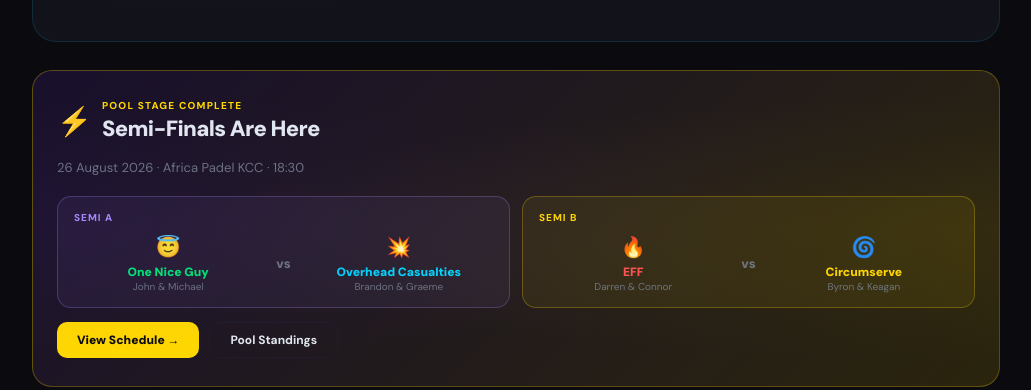
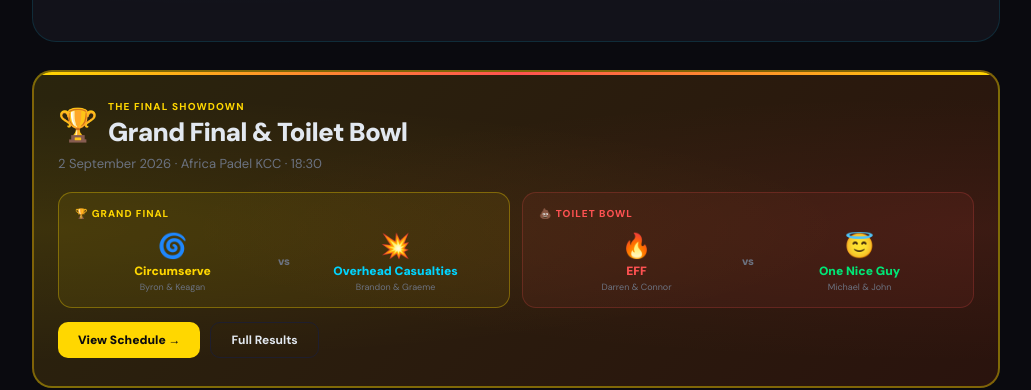
Before and after one commit to keaganstevenson/padel-league, a React (Create React App) app: page / in a window 1280 px wide. Shown: the part 446-836 px from the top of the page, without its empty margins (124-1155 px from the left). Built offline with nearby package versions, Linux system fonts and the light colour scheme.

Commit message:
Update App.js

```diff
--- a/src/App.js
+++ b/src/App.js
@@ -39,15 +39,15 @@ const SCHEDULE = [
     { t1:"t4", t2:"t1", scores:["7-6","6-4","7-6"], result:[2,0] },
     { t1:"t3", t2:"t2", scores:["6-1","6-2","7-5"], result:[2,0] },
   ]},
-  { round:6, date:"Tue, 19 Aug 2026", matches:[
-    { t1:"t2", t2:"t1", scores:["6-4","7-6","6-3"], result:[2,0] },
-    { t1:"t3", t2:"t4", scores:["6-3","6-1","6-3"], result:[2,0] },
+  { round:"SF", date:"Wed, 26 Aug 2026", matches:[
+    { t1:"t2", t2:"t4", scores:["7-6","6-4"],     result:[2,0] },
+    { t1:"t1", t2:"t3", scores:["7-5","6-4","6-4"], result:[2,1] },
   ]},
 ];
 
 const UPCOMING_FIXTURES = [
-  { id:"sf1", date:"2026-08-26", time:"18:30", venue:"Africa Padel KCC", teams:"🏆 SEMI A — One Nice Guy vs Overhead Casualties" },
-  { id:"sf2", date:"2026-08-26", time:"18:30", venue:"Africa Padel KCC", teams:"🏆 SEMI B — EFF vs Circumserve" },
+  { id:"gf1", date:"2026-09-02", time:"18:30", venue:"Africa Padel KCC", teams:"🏆 GRAND FINAL — Circumserve vs Overhead Casualties" },
+  { id:"tb1", date:"2026-09-02", time:"18:30", venue:"Africa Padel KCC", teams:"💩 TOILET BOWL — EFF vs One Nice Guy" },
 ];
 
 const SEASON1 = [
@@ -101,7 +101,8 @@ const SEASON3 = [
   { week:4, date:"05 Aug 2026", p1:"Michael", p2:"John",    p3:"Brandon", p4:"Graeme",  s:[6,7,6,1,6,1], w:1 },
   { week:5, date:"12 Aug 2026", p1:"Darren",  p2:"Connor",  p3:"Brandon", p4:"Graeme",  s:[7,6,6,4,7,6], w:1 },
   { week:6, date:"19 Aug 2026", p1:"Byron",   p2:"Keagan",  p3:"Brandon", p4:"Graeme",  s:[6,4,7,6,6,3], w:1 },
-  { week:6, date:"19 Aug 2026", p1:"Michael", p2:"John",    p3:"Darren",  p4:"Connor",  s:[6,3,6,1,6,3], w:1 },
+  { week:7, date:"26 Aug 2026", p1:"Byron",   p2:"Keagan",  p3:"Darren",  p4:"Connor",  s:[7,6,6,4,0,0], w:1 },
+  { week:7, date:"26 Aug 2026", p1:"Brandon", p2:"Graeme",  p3:"Michael", p4:"John",    s:[7,5,6,4,6,4], w:1 },
 ];
 
 const ALL_PLAYERS = ["Brandon","Brett","Byron","Connor","Darren","Graeme","John","Keagan","Michael","Nathan"];
@@ -236,7 +237,7 @@ export default function App(){
   const [newFixture,setNewFixture]=useState({date:"",time:"",venue:"",teams:""});
   const [showAddFixture,setShowAddFixture]=useState(false);
 
-  const TODAY=new Date("2026-08-19");
+  const TODAY=new Date("2026-08-27");
   const activeFixtures=fixtures.filter(f=>new Date(f.date)>TODAY);
 
   const showToast=msg=>{setToast(msg);setTimeout(()=>setToast(""),2500);};
@@ -365,7 +366,7 @@ export default function App(){
                   </div>
                 </div>
                 <div style={{display:"grid",gridTemplateColumns:"repeat(2,1fr)",gap:10,minWidth:200}}>
-                  {[{v:"58",l:"Matches",c:C.accent},{v:"3",l:"Seasons",c:C.gold},{v:"10",l:"Players",c:C.green},{v:"4",l:"DPL Teams",c:"#a78bfa"}].map(s=>(
+                  {[{v:"60",l:"Matches",c:C.accent},{v:"3",l:"Seasons",c:C.gold},{v:"10",l:"Players",c:C.green},{v:"4",l:"DPL Teams",c:"#a78bfa"}].map(s=>(
                     <div key={s.l} style={{background:`${s.c}0d`,border:`1px solid ${s.c}22`,borderRadius:14,padding:"16px 12px",textAlign:"center"}}>
                       <div style={{fontSize:30,fontWeight:900,color:s.c,lineHeight:1}}>{s.v}</div>
                       <div style={{fontSize:10,color:`${s.c}99`,fontWeight:800,textTransform:"uppercase",marginTop:4}}>{s.l}</div>
@@ -375,44 +376,58 @@ export default function App(){
               </div>
             </div>
 
-            {/* SEMI FINALS BANNER */}
-            <div style={{borderRadius:20,overflow:"hidden",position:"relative",background:`linear-gradient(135deg,#7c3aed22,#ffd70022)`,border:`1px solid ${C.gold}44`}}>
-              <div style={{position:"absolute",inset:0,background:"radial-gradient(ellipse at 0% 50%,#7c3aed0d,transparent 60%),radial-gradient(ellipse at 100% 50%,#ffd7000d,transparent 60%)",pointerEvents:"none"}}/>
-              <div style={{padding:"28px 24px"}}>
-                <div style={{display:"flex",alignItems:"center",gap:10,marginBottom:16}}>
-                  <span style={{fontSize:28}}>⚡</span>
+            {/* GRAND FINAL BANNER */}
+            <div style={{borderRadius:20,overflow:"hidden",position:"relative",background:`linear-gradient(135deg,#ffd70022,#ff520022)`,border:`2px solid ${C.gold}66`}}>
+              <div style={{position:"absolute",inset:0,background:"radial-gradient(ellipse at 0% 50%,#ffd70015,transparent 60%),radial-gradient(ellipse at 100% 50%,#ff525215,transparent 60%)",pointerEvents:"none"}}/>
+              <div style={{position:"absolute",top:0,left:0,right:0,height:3,background:`linear-gradient(90deg,#ffd700,#ff5252,#ffd700)`}}/>
+              <div style={{padding:"28px 24px",position:"relative",zIndex:1}}>
+                <div style={{display:"flex",alignItems:"center",gap:10,marginBottom:6}}>
+                  <span style={{fontSize:32}}>🏆</span>
                   <div>
-                    <div style={{fontSize:10,fontWeight:800,color:C.gold,textTransform:"uppercase",letterSpacing:"0.12em",marginBottom:2}}>Pool Stage Complete</div>
-                    <h3 style={{fontSize:22,fontWeight:900,letterSpacing:"-0.03em",color:C.text}}>Semi-Finals Are Here</h3>
+                    <div style={{fontSize:10,fontWeight:800,color:C.gold,textTransform:"uppercase",letterSpacing:"0.12em",marginBottom:2}}>The Final Showdown</div>
+                    <h3 style={{fontSize:26,fontWeight:900,letterSpacing:"-0.03em",color:C.text}}>Grand Final & Toilet Bowl</h3>
                   </div>
                 </div>
-                <p style={{fontSize:13,color:C.muted,marginBottom:20}}>26 August 2026 · Africa Padel KCC · 18:30</p>
+                <p style={{fontSize:13,color:C.muted,marginBottom:20}}>2 September 2026 · Africa Padel KCC · 18:30</p>
                 <div style={{display:"grid",gridTemplateColumns:"1fr 1fr",gap:12}}>
-                  {[
-                    {label:"Semi A",t1:{...TEAMS.find(t=>t.id==="t3")},t2:{...TEAMS.find(t=>t.id==="t1")},color:"#a78bfa"},
-                    {label:"Semi B",t1:{...TEAMS.find(t=>t.id==="t4")},t2:{...TEAMS.find(t=>t.id==="t2")},color:C.gold},
-                  ].map(sf=>(
-                    <div key={sf.label} style={{background:`${sf.color}11`,border:`1px solid ${sf.color}44`,borderRadius:14,padding:"14px 16px"}}>
-                      <div style={{fontSize:10,fontWeight:800,color:sf.color,textTransform:"uppercase",letterSpacing:"0.1em",marginBottom:10}}>{sf.label}</div>
-                      <div style={{display:"flex",alignItems:"center",gap:8}}>
-                        <div style={{flex:1,textAlign:"center"}}>
-                          <div style={{fontSize:20,marginBottom:4}}>{sf.t1.emoji}</div>
-                          <div style={{fontSize:12,fontWeight:900,color:sf.t1.color}}>{sf.t1.name}</div>
-                          <div style={{fontSize:10,color:C.muted}}>{sf.t1.p1} & {sf.t1.p2}</div>
-                        </div>
-                        <div style={{fontSize:13,fontWeight:900,color:C.muted,padding:"0 6px"}}>vs</div>
-                        <div style={{flex:1,textAlign:"center"}}>
-                          <div style={{fontSize:20,marginBottom:4}}>{sf.t2.emoji}</div>
-                          <div style={{fontSize:12,fontWeight:900,color:sf.t2.color}}>{sf.t2.name}</div>
-                          <div style={{fontSize:10,color:C.muted}}>{sf.t2.p1} & {sf.t2.p2}</div>
-                        </div>
+                  {/* Grand Final */}
+                  <div style={{background:`${C.gold}11`,border:`1px solid ${C.gold}55`,borderRadius:14,padding:"14px 16px"}}>
+                    <div style={{fontSize:10,fontWeight:800,color:C.gold,textTransform:"uppercase",letterSpacing:"0.1em",marginBottom:10}}>🏆 Grand Final</div>
+                    <div style={{display:"flex",alignItems:"center",gap:4}}>
+                      <div style={{flex:1,textAlign:"center"}}>
+                        <div style={{fontSize:24,marginBottom:3}}>🌀</div>
+                        <div style={{fontSize:12,fontWeight:900,color:"#ffd700",lineHeight:1.2}}>Circumserve</div>
+                        <div style={{fontSize:9,color:C.muted,marginTop:2}}>Byron & Keagan</div>
+                      </div>
+                      <div style={{fontSize:11,fontWeight:900,color:C.muted,padding:"0 4px"}}>vs</div>
+                      <div style={{flex:1,textAlign:"center"}}>
+                        <div style={{fontSize:24,marginBottom:3}}>💥</div>
+                        <div style={{fontSize:12,fontWeight:900,color:"#00d4ff",lineHeight:1.2}}>Overhead Casualties</div>
+                        <div style={{fontSize:9,color:C.muted,marginTop:2}}>Brandon & Graeme</div>
                       </div>
                     </div>
-                  ))}
+                  </div>
+                  {/* Toilet Bowl */}
+                  <div style={{background:"#ff525211",border:"1px solid #ff525233",borderRadius:14,padding:"14px 16px"}}>
+                    <div style={{fontSize:10,fontWeight:800,color:"#ff5252",textTransform:"uppercase",letterSpacing:"0.1em",marginBottom:10}}>💩 Toilet Bowl</div>
+                    <div style={{display:"flex",alignItems:"center",gap:4}}>
+                      <div style={{flex:1,textAlign:"center"}}>
+                        <div style={{fontSize:24,marginBottom:3}}>🔥</div>
+                        <div style={{fontSize:12,fontWeight:900,color:"#ff5252",lineHeight:1.2}}>EFF</div>
+                        <div style={{fontSize:9,color:C.muted,marginTop:2}}>Darren & Connor</div>
+                      </div>
+                      <div style={{fontSize:11,fontWeight:900,color:C.muted,padding:"0 4px"}}>vs</div>
+                      <div style={{flex:1,textAlign:"center"}}>
+                        <div style={{fontSize:24,marginBottom:3}}>😇</div>
+                        <div style={{fontSize:12,fontWeight:900,color:"#00e676",lineHeight:1.2}}>One Nice Guy</div>
+                        <div style={{fontSize:9,color:C.muted,marginTop:2}}>Michael & John</div>
+                      </div>
+                    </div>
+                  </div>
                 </div>
                 <div style={{marginTop:14,display:"flex",gap:10,flexWrap:"wrap"}}>
                   <button onClick={()=>setView("upcoming")} style={{padding:"9px 20px",background:C.gold,border:"none",borderRadius:10,color:"#0a0a0f",fontWeight:900,fontSize:12,cursor:"pointer",fontFamily:"inherit"}}>View Schedule →</button>
-                  <button onClick={()=>setView("dpl")} style={{padding:"9px 20px",background:"transparent",border:`1px solid ${C.border}`,borderRadius:10,color:C.text,fontWeight:700,fontSize:12,cursor:"pointer",fontFamily:"inherit"}}>Pool Standings</button>
+                  <button onClick={()=>setView("dpl")} style={{padding:"9px 20px",background:"transparent",border:`1px solid ${C.border}`,borderRadius:10,color:C.text,fontWeight:700,fontSize:12,cursor:"pointer",fontFamily:"inherit"}}>Full Results</button>
                 </div>
               </div>
             </div>
@@ -641,14 +656,22 @@ export default function App(){
                       </div>
                     </div>
                   ))}
-                  <div style={{fontSize:10,fontWeight:800,color:C.muted,textTransform:"uppercase",letterSpacing:"0.08em",marginTop:4}}>Finals — TBD</div>
+                  <div style={{fontSize:10,fontWeight:800,color:C.muted,textTransform:"uppercase",letterSpacing:"0.08em",marginTop:4}}>Finals — 2 Sep 2026</div>
                   <div style={{background:`${C.gold}11`,border:`1px solid ${C.gold}33`,borderRadius:10,padding:12}}>
                     <div style={{fontSize:11,fontWeight:800,color:C.gold}}>🏆 Grand Final</div>
-                    <div style={{fontSize:12,color:C.muted,marginTop:2}}>Winner Semi A vs Winner Semi B</div>
+                    <div style={{fontSize:12,color:C.text,marginTop:4,fontWeight:700}}>
+                      <span style={{color:"#ffd700"}}>🌀 Circumserve</span>
+                      <span style={{color:C.muted,margin:"0 6px"}}>vs</span>
+                      <span style={{color:"#00d4ff"}}>💥 Overhead Casualties</span>
+                    </div>
                   </div>
                   <div style={{background:"#ff525211",border:"1px solid #ff525233",borderRadius:10,padding:12}}>
                     <div style={{fontSize:11,fontWeight:800,color:"#ff5252"}}>💩 Toilet Bowl</div>
-                    <div style={{fontSize:12,color:C.muted,marginTop:2}}>Loser Semi A vs Loser Semi B</div>
+                    <div style={{fontSize:12,color:C.text,marginTop:4,fontWeight:700}}>
+                      <span style={{color:"#ff5252"}}>🔥 EFF</span>
+                      <span style={{color:C.muted,margin:"0 6px"}}>vs</span>
+                      <span style={{color:"#00e676"}}>😇 One Nice Guy</span>
+                    </div>
                   </div>
                 </div>
               </div>
```
